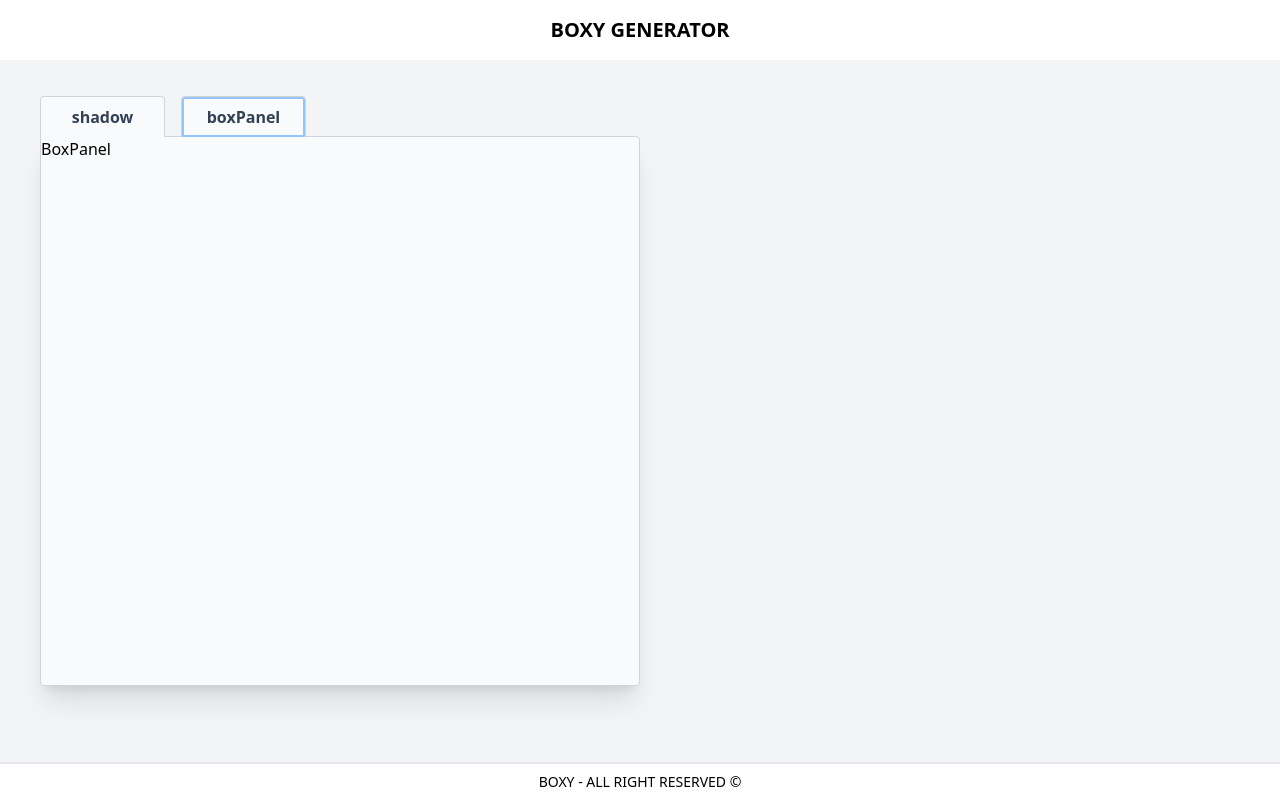
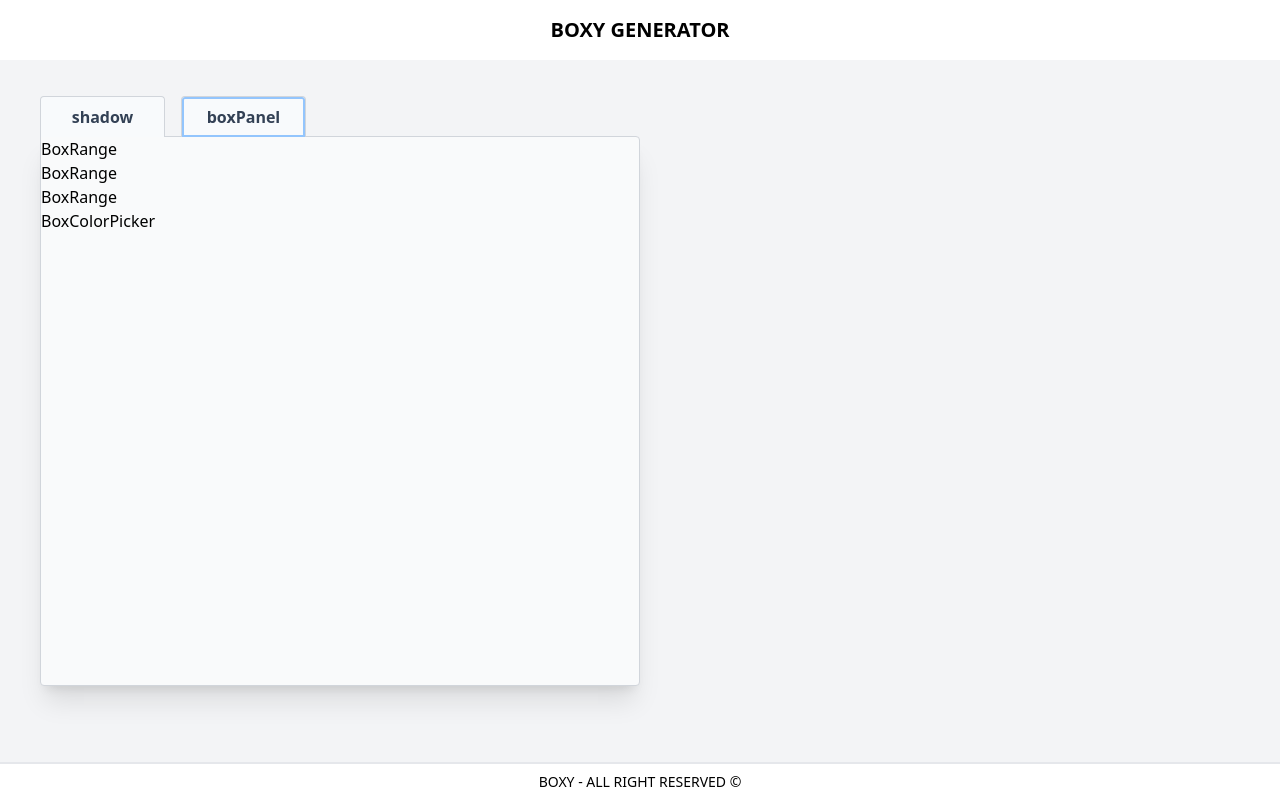
Before and after one commit to MaxMasse31/boxyProject, a React (Vite) app: page / in a window 1280 px wide. Both pictures are taken after a click on the button "boxPanel". Built offline with nearby package versions, Linux system fonts and the light colour scheme.

Commit message:
Affichage élément PanelBox

```diff
--- a/src/Layouts/BoxPanel/BoxColorPicker.jsx
+++ b/src/Layouts/BoxPanel/BoxColorPicker.jsx
@@ -0,0 +1,7 @@
+import React from 'react'
+
+export default function BoxColorPicker() {
+  return (
+    <div>BoxColorPicker</div>
+  )
+}
--- a/src/Layouts/BoxPanel/BoxPanel.jsx
+++ b/src/Layouts/BoxPanel/BoxPanel.jsx
@@ -1,7 +1,17 @@
-import React from 'react'
+import React from "react";
+import { useSelector } from "react-redux";
+import BoxRange from "./BoxRange";
+import BoxColorPicker from "./BoxColorPicker";
 
 export default function BoxPanel() {
-  return (
-    <div>BoxPanel</div>
-  )
+  const boxState = useSelector((state) => state.boxProperties);
+  const boxInputs = boxState.map((input, index) => {
+    if (input.type === "range") {
+      return <BoxRange key={index} inputData={input} />;
+    } else if (input.type === "color") {
+      return <BoxColorPicker key={index} inputData={input} />;
+    }
+  });
+
+  return <div>{boxInputs}</div>;
 }
--- a/src/Layouts/BoxPanel/BoxRange.jsx
+++ b/src/Layouts/BoxPanel/BoxRange.jsx
@@ -0,0 +1,7 @@
+import React from 'react'
+
+export default function BoxRange() {
+  return (
+    <div>BoxRange</div>
+  )
+}
```
